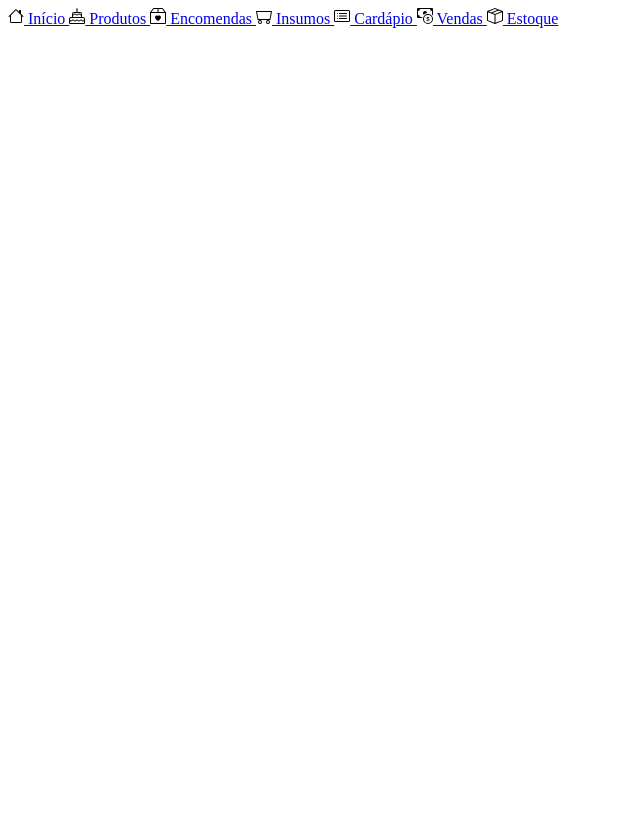
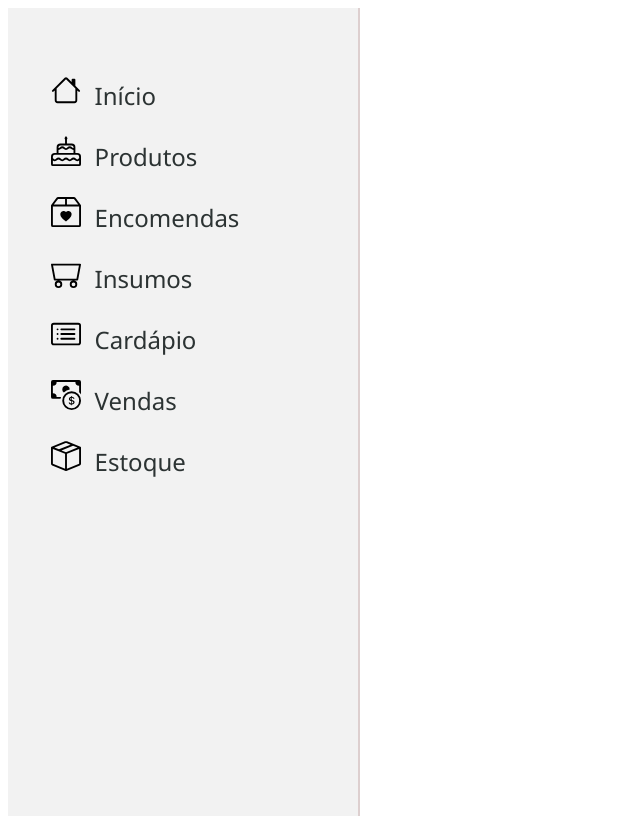
Before and after one commit to MariaRampanelli/sistemaConfeitaria, a website: page views/menu-lateral.html in a window 1280 px wide. Shown: the whole page, without its empty margins (0-640 px from the left). Drawn offline with Linux system fonts and the light colour scheme.

Commit message:
Update menu-lateral.html

```diff
--- a/views/menu-lateral.html
+++ b/views/menu-lateral.html
@@ -1,3 +1,11 @@
+<!DOCTYPE html>
+<html lang="pt-br">
+<head>
+    <meta charset="UTF-8">
+    <title>Menu Lateral</title>
+    <link rel="stylesheet" href="../public/css/style.css">
+</head>
+<body>
     <div class="side-bar">
         <a href="/" class="side-bar-link">
             <img class="side-bar-icon" src="../public/images/icons/house.svg" alt="Ícone de uma casa">
@@ -10,12 +18,12 @@
         </a>
 
         <a href="#" class="side-bar-link">
-        <img class="side-bar-icon" src="../public/images/icons/box2-heart.svg" alt="Íconde de uma caixa com um coração">
+            <img class="side-bar-icon" src="../public/images/icons/box2-heart.svg" alt="Ícone de uma caixa com um coração">
             Encomendas
         </a>
 
         <a href="#" class="side-bar-link">
-        <img class="side-bar-icon" src="../public/images/icons/minecart.svg" alt="Ícone de um cart">
+            <img class="side-bar-icon" src="../public/images/icons/minecart.svg" alt="Ícone de um carrinho">
             Insumos
         </a>
 
@@ -30,7 +38,9 @@
         </a>
 
         <a href="#" class="side-bar-link">
-        <img class="side-bar-icon" src="../public/images/icons/box-seam.svg" alt="ícone de uma caixa de papelão">
+            <img class="side-bar-icon" src="../public/images/icons/box-seam.svg" alt="Ícone de uma caixa de papelão">
             Estoque
         </a>
     </div>
+</body>
+</html>
```
Lines whose indentation alone changed are shown as unchanged.
